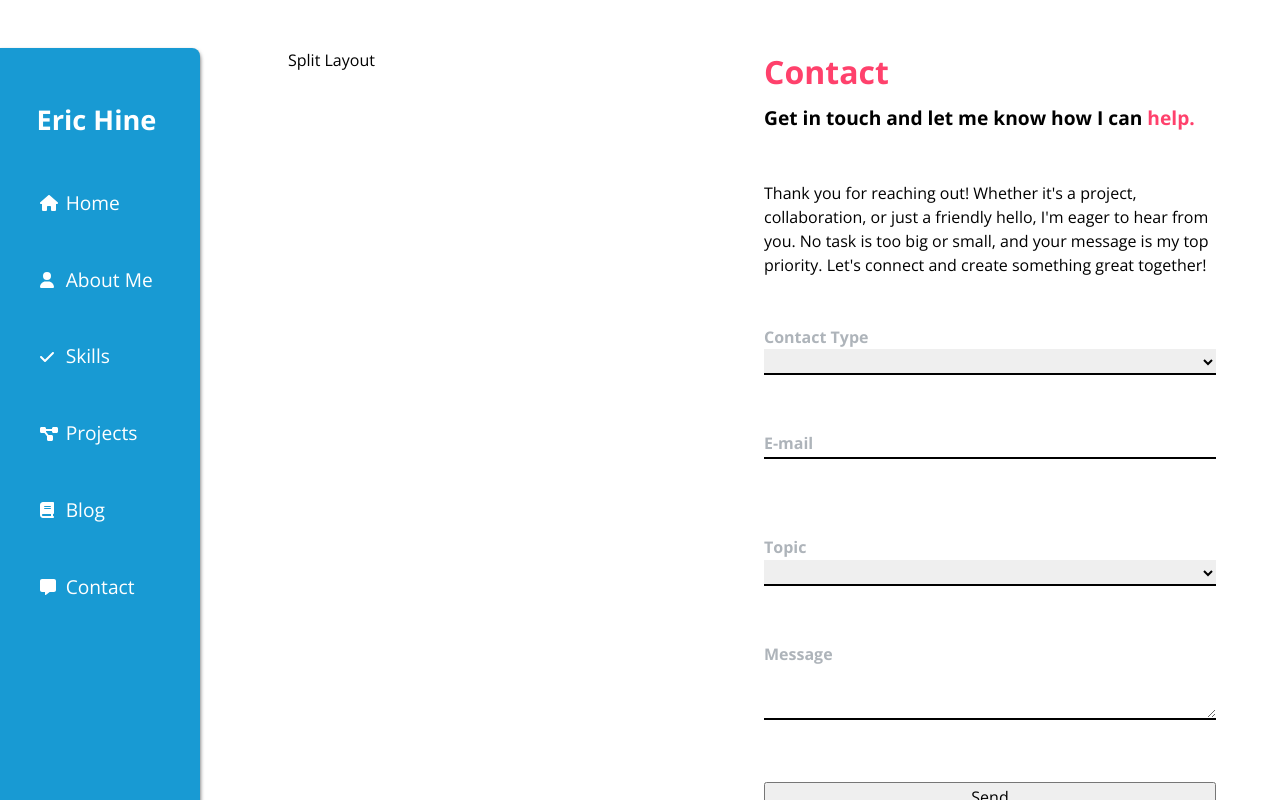
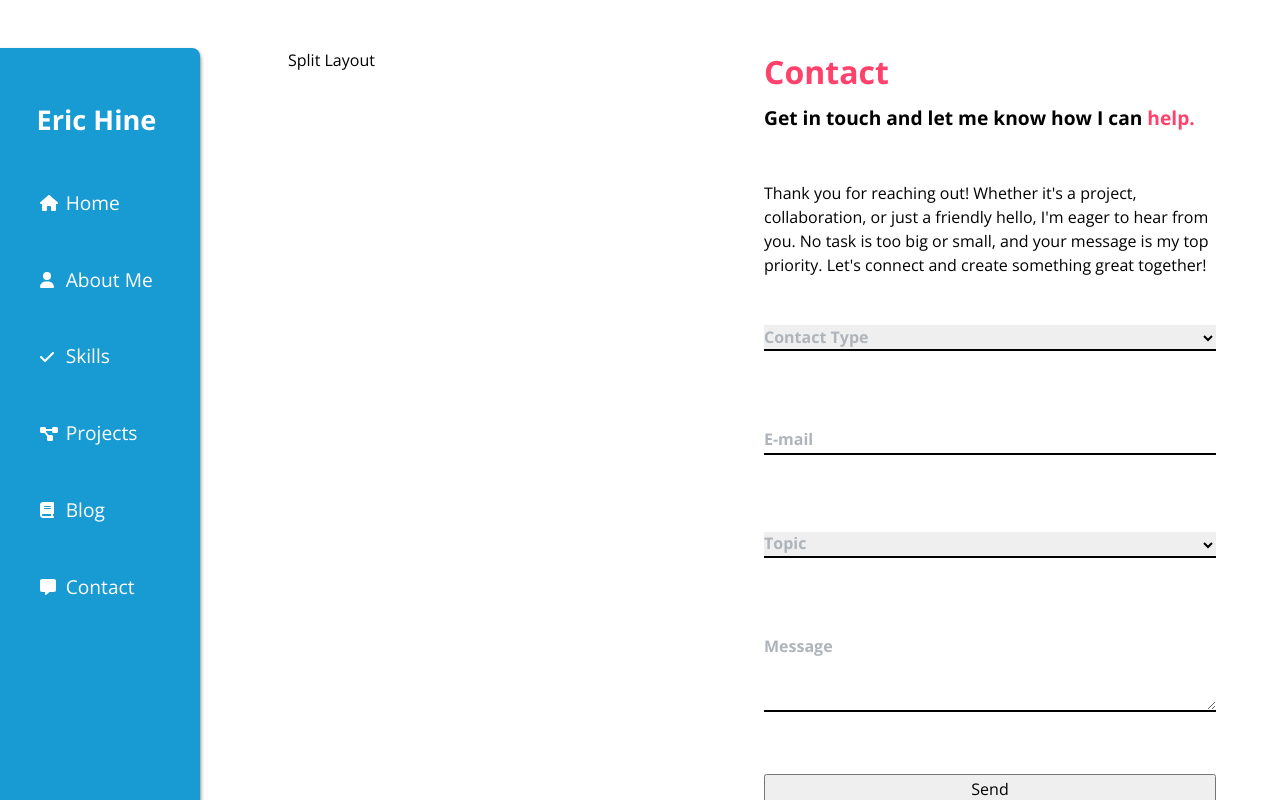
Before and after one commit to R-Daneel0livaw/portfolio, a React (Vite) app: page /contact in a window 1280 px wide. Shown: the top 800 px of the page. Built offline with nearby package versions, Linux system fonts and the light colour scheme; a web font is replaced by a local one.

Commit message:
Add ContactForm label slide.

```diff
--- a/src/components/ContactForm/ContactForm.tsx
+++ b/src/components/ContactForm/ContactForm.tsx
@@ -2,12 +2,12 @@ import { useState } from "react";
 import styles from "./ContactForm.module.css";
 
 const ContactForm = () => {
-  const [contactType, setContactType] = useState("none");
+  const [contactType, setContactType] = useState("");
   const [name, setName] = useState("");
   const [firstName, setFirstName] = useState("");
   const [lastName, setLastName] = useState("");
   const [email, setEmail] = useState("");
-  const [topic, setTopic] = useState("none");
+  const [topic, setTopic] = useState("");
   const [message, setMessage] = useState("");
 
   const handleSubmit = (e: React.FormEvent<HTMLFormElement>) => {
@@ -28,33 +28,38 @@ const ContactForm = () => {
       message,
     });
 
-    setContactType("none");
+    setContactType("");
     setName("");
     setFirstName("");
     setLastName("");
     setEmail("");
-    setTopic("none");
+    setTopic("");
     setMessage("");
   };
 
   return (
     <form className={styles.contactFormContainer} onSubmit={handleSubmit}>
-      <label>
-        Contact Type
+      <div className={`${styles.fieldHolder} ${styles.identificationChild}`}>
         <select
           value={contactType}
+          id="contactType"
+          className={styles.innerInput}
           onChange={(e) => setContactType(e.target.value)}
+          required
         >
           <option
             disabled
+            value=""
             selected
-            value="none"
             className={styles.displayNone}
           ></option>
           <option value="individual">Individual</option>
           <option value="business">Business</option>
         </select>
-      </label>
+        <label className={styles.innerLabel} htmlFor="contactType">
+          Contact Type
+        </label>
+      </div>
 
       <div className={styles.identification}>
         {contactType === "business" && (
@@ -130,20 +135,28 @@ const ContactForm = () => {
         </div>
       </div>
 
-      <label>
-        Topic
-        <select value={topic} onChange={(e) => setTopic(e.target.value)}>
+      <div className={`${styles.fieldHolder} ${styles.identificationChild}`}>
+        <select
+          value={topic}
+          id="topic"
+          className={styles.innerInput}
+          onChange={(e) => setTopic(e.target.value)}
+          required
+        >
           <option
             disabled
+            value=""
             selected
-            value="none"
             className={styles.displayNone}
           ></option>
           <option value="Job">Job</option>
           <option value="Collaboration">Collaboration</option>
           <option value="Other">Other</option>
         </select>
-      </label>
+        <label className={styles.innerLabel} htmlFor="topic">
+          Topic
+        </label>
+      </div>
 
       <label>
         Message
```
